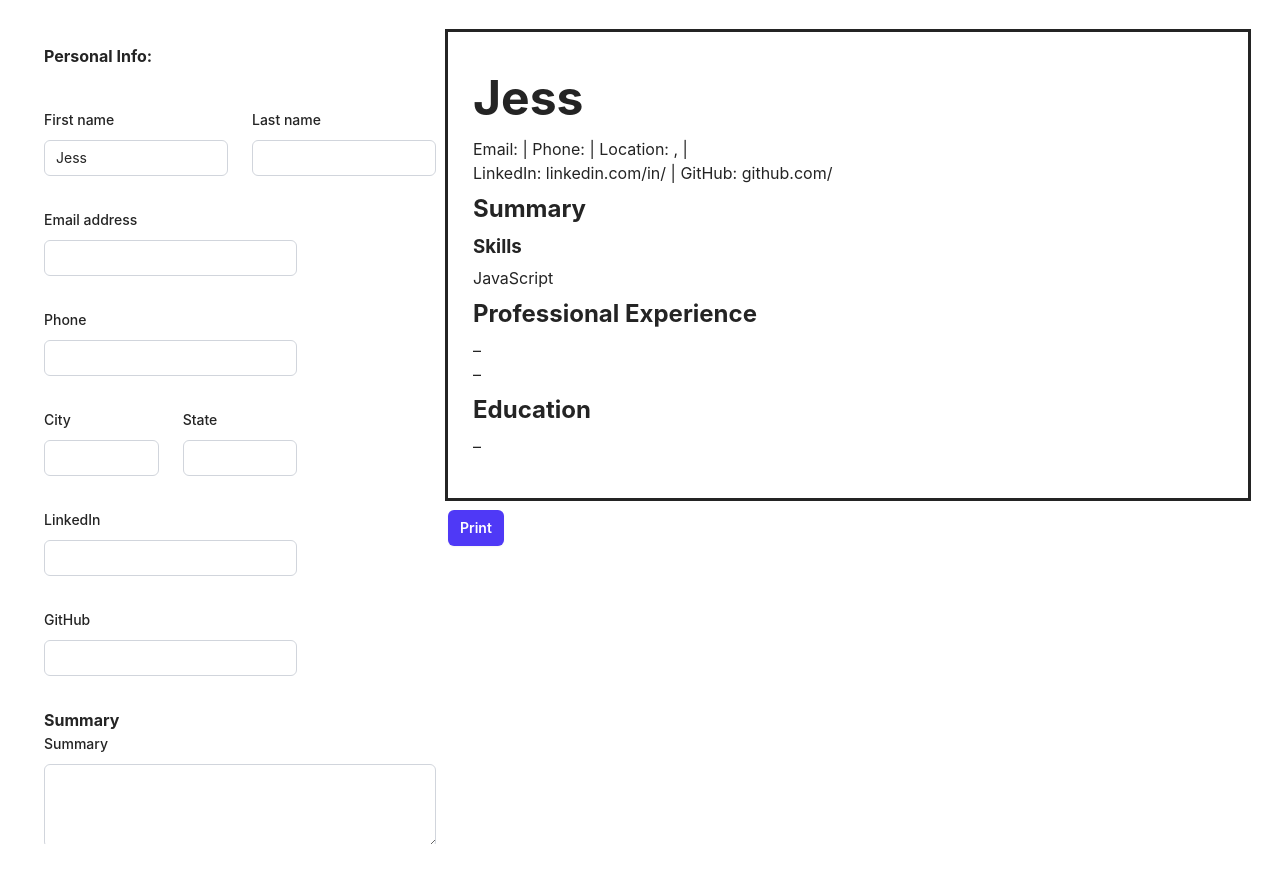
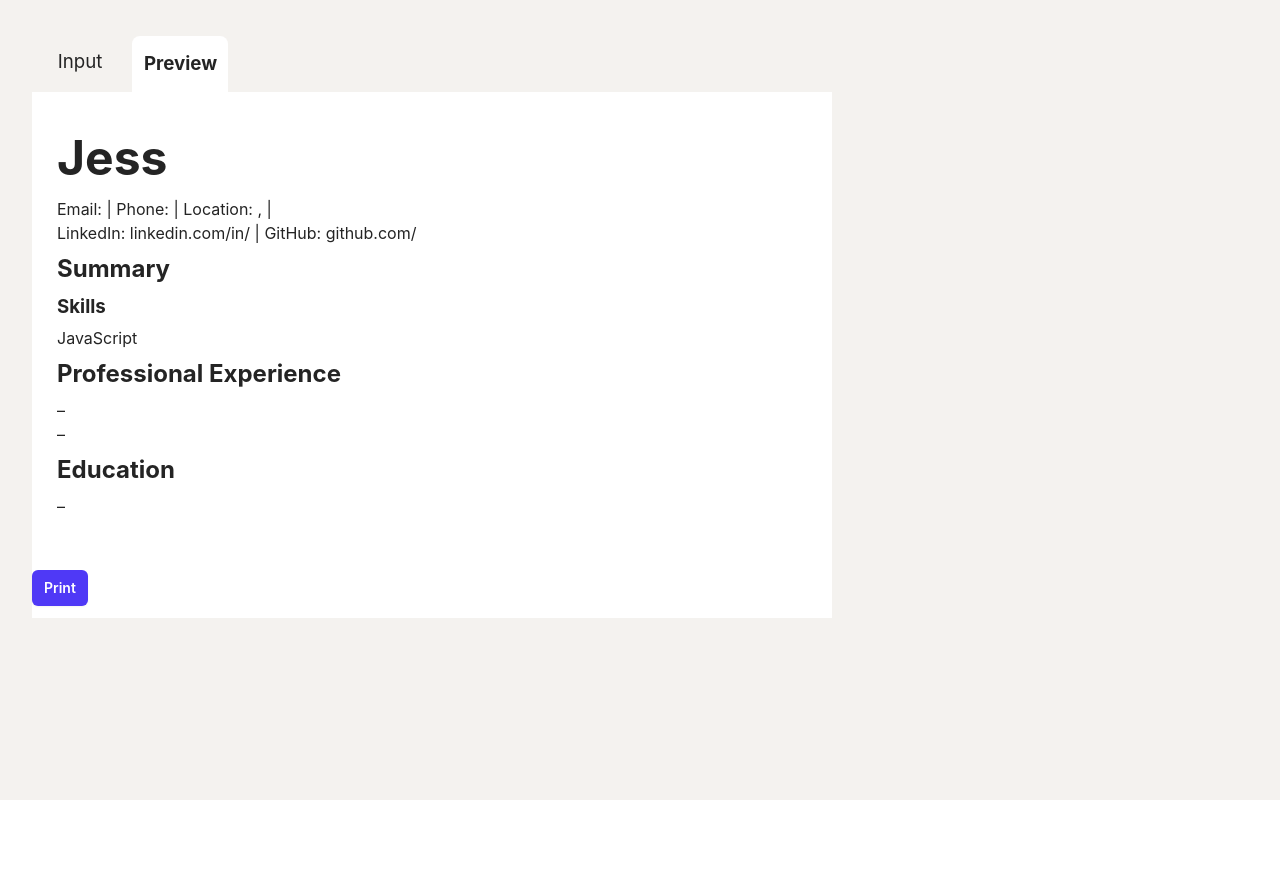
Before and after one commit to jmy-kellogg/tyfyc, a Vue app: page / in a window 1280 px wide. Shown: the top 882 px of the page. After the commit the page ends 800 px from the top, so only its background shows below. Built offline with nearby package versions, Linux system fonts and the light colour scheme.

Commit message:
add tabs

```diff
--- a/src/App.vue
+++ b/src/App.vue
@@ -1,20 +1,59 @@
-<script setup lang="ts">
-import { onMounted } from "vue";
-import { useStore } from "vuex";
+<script lang="ts">
+import { defineComponent } from "vue";
 
 import ManualForm from "./components/ManualForm.vue";
 import FormattedDoc from "./components/FormattedDoc.vue";
 
-onMounted(() => {
-  const store = useStore();
-  store.dispatch("getStateFromLocalStorage");
+export default defineComponent({
+  name: "App",
+  components: { ManualForm, FormattedDoc },
+  data() {
+    return { view: "preview" };
+  },
+  mounted() {
+    this.$store.dispatch("getStateFromLocalStorage");
+  },
+  computed: {
+    showForm() {
+      return this.view == "form";
+    },
+    showPreview() {
+      return this.view == "preview";
+    },
+  },
 });
 </script>
 
 <template>
   <div class="flex">
-    <ManualForm />
-    <FormattedDoc />
+    <button
+      class="m-1 ml-0 w-24 rounded-t-lg p-3 hover:cursor-pointer hover:font-bold"
+      :class="{
+        'font-bold': showForm,
+        'bg-white': showForm,
+        'mb-0': showForm,
+        'rounded-lg': !showForm,
+      }"
+      @click="view = 'form'"
+    >
+      <h3>Input</h3>
+    </button>
+    <button
+      class="m-1 ml-0 w-24 rounded-t-lg p-3 hover:cursor-pointer hover:font-bold"
+      :class="{
+        'font-bold': showPreview,
+        'bg-white': showPreview,
+        'mb-0': showPreview,
+        'rounded-lg': !showPreview,
+      }"
+      @click="view = 'preview'"
+    >
+      <h3>Preview</h3>
+    </button>
+  </div>
+  <div class="flex bg-white">
+    <ManualForm v-if="showForm" />
+    <FormattedDoc v-if="showPreview" />
   </div>
 </template>
 
--- a/src/components/FormattedDoc.vue
+++ b/src/components/FormattedDoc.vue
@@ -98,7 +98,6 @@ export default defineComponent({
 
 <style scoped>
 .page {
-  outline-style: solid;
   padding: 15px 0px;
 }
 
--- a/src/components/ManualForm.vue
+++ b/src/components/ManualForm.vue
@@ -32,7 +32,7 @@ export default defineComponent({
 </script>
 
 <template>
-  <div class="m-3 h-screen overflow-scroll">
+  <div class="bg-white p-5">
     <form>
       <!-- <DocUploaderVue /> -->
       <h2><b>Personal Info:</b></h2>
--- a/src/style.css
+++ b/src/style.css
@@ -32,11 +32,25 @@ body {
   display: flex;
   min-width: 320px;
   min-height: 100vh;
+  background-color: #f4f2ef;
 }
 
 h1 {
-  font-size: 3.2em;
+  font-size: 3em;
   line-height: 1.1;
+}
+
+h2 {
+  font-size: 1.5em;
+
+}
+
+h3 {
+  font-size: 1.17em;
+}
+
+h4 {
+  font-size: 1em;
 }
 
 /* button {
```
